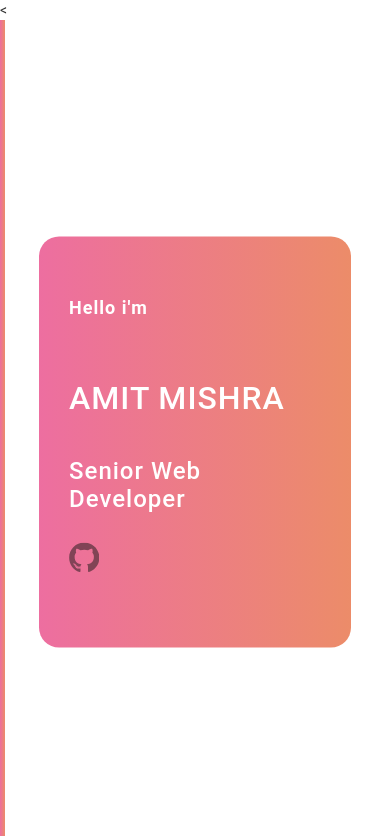
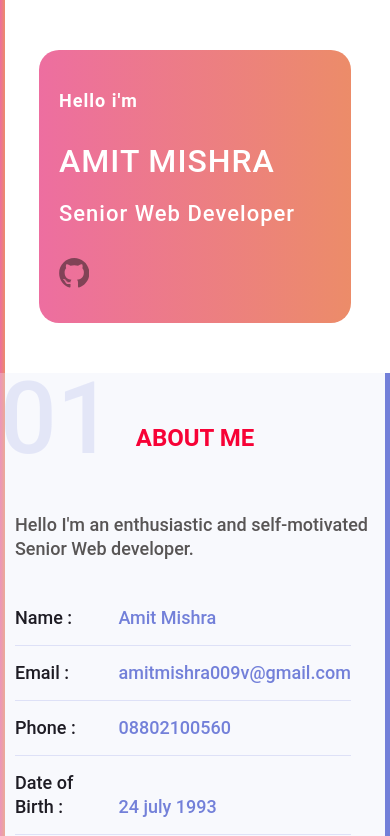
Before and after one commit to amitmishrg/portfolio, a website: page index.html in a window 390 px wide. Shown: the top 836 px of the page. Drawn offline with Linux system fonts and the light colour scheme; a script that the page names is missing.

Commit message:
responsive for mobile

```diff
--- a/index.html
+++ b/index.html
@@ -3,7 +3,7 @@
 
 <head>
     <meta http-equiv="X-UA-Compatible" content="IE=edge">
-    <<meta name='viewport' content='width=device-width, initial-scale=1.0, maximum-scale=1.0, user-scalable=0' />
+    <meta name='viewport' content='width=device-width, initial-scale=1.0, maximum-scale=1.0, user-scalable=0' />
     <title>Amit Mishra:Portfolio</title>
     <link rel="stylesheet" type="text/css" href="./lib/bootstrap.min.css">
     <link rel="stylesheet" type="text/css" href="./assets/css/style.css">
--- a/public/assets/sass/style.scss
+++ b/public/assets/sass/style.scss
@@ -13,10 +13,17 @@ body {
   .sectionOne {
     position: relative;
     height: 100vh;
+    @media only screen and (max-width: 767px) {
+      height: auto;
+    }
     .container {
       position: relative;
       top: 50%;
       transform: translateY(-50%);
+      @media only screen and (max-width: 767px) {
+        top: 0;
+        transform: translateY(0);
+      }
     }
     .bdr {
       position: absolute;
@@ -38,8 +45,8 @@ body {
       background-image: $gradient;
       border-radius: 20px;
       @media only screen and (max-width: 767px) {
-        padding: 50px 30px;
-        margin: 30px auto;
+        padding: 30px 20px 10px 20px;
+        margin: 50px auto;
       }
       .profile_info {
         .name_wrapper {
@@ -65,6 +72,7 @@ body {
             @media only screen and (max-width: 767px) {
               font-size: 32px;
               line-height: 38px;
+              margin: 30px 0 20px 0;
             }
           }
           span {
@@ -74,7 +82,7 @@ body {
             letter-spacing: 1px;
             color: #fff;
             @media only screen and (max-width: 767px) {
-              font-size: 24px;
+              font-size: 22px;
               line-height: 28px;
             }
           }
```
Also changed, not shown: public/assets/css/style.css, 1 other file.
